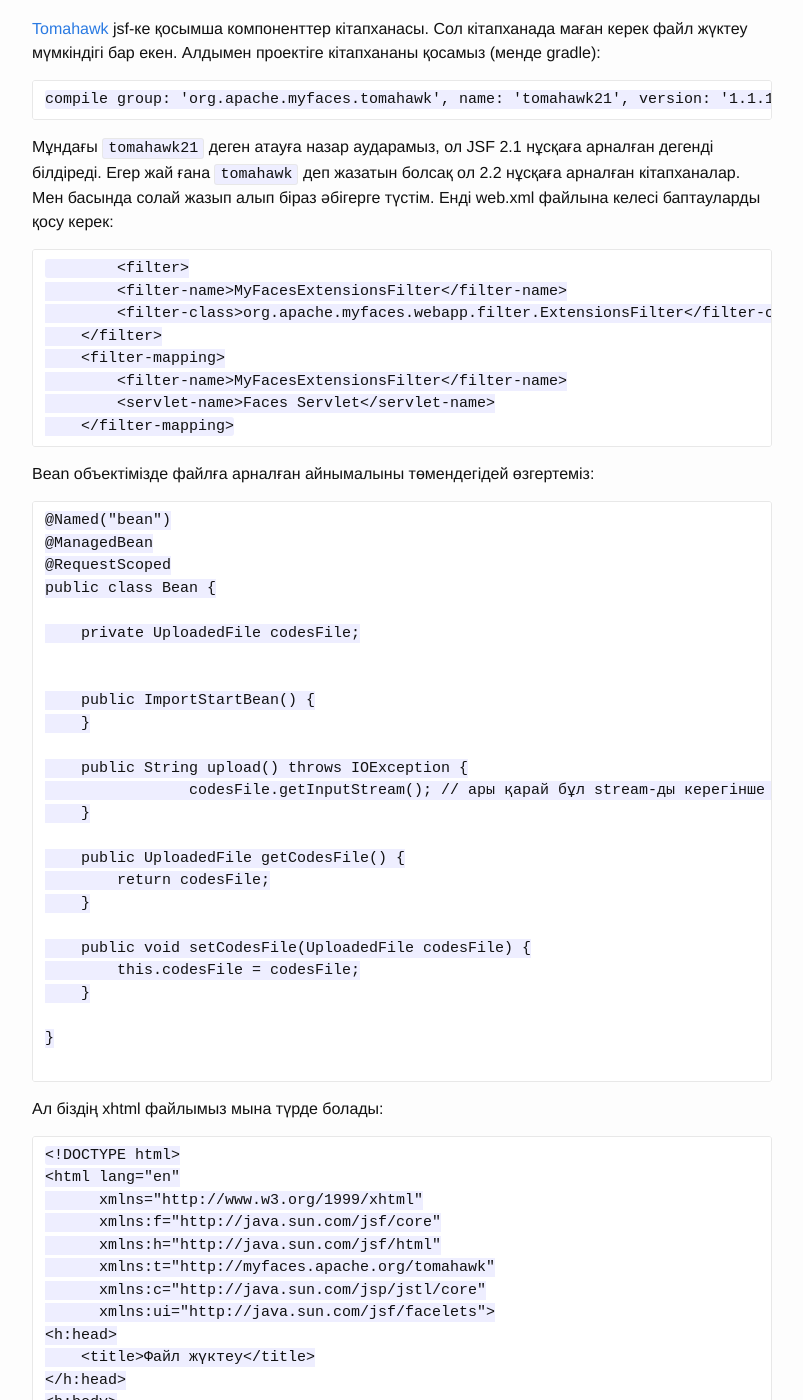
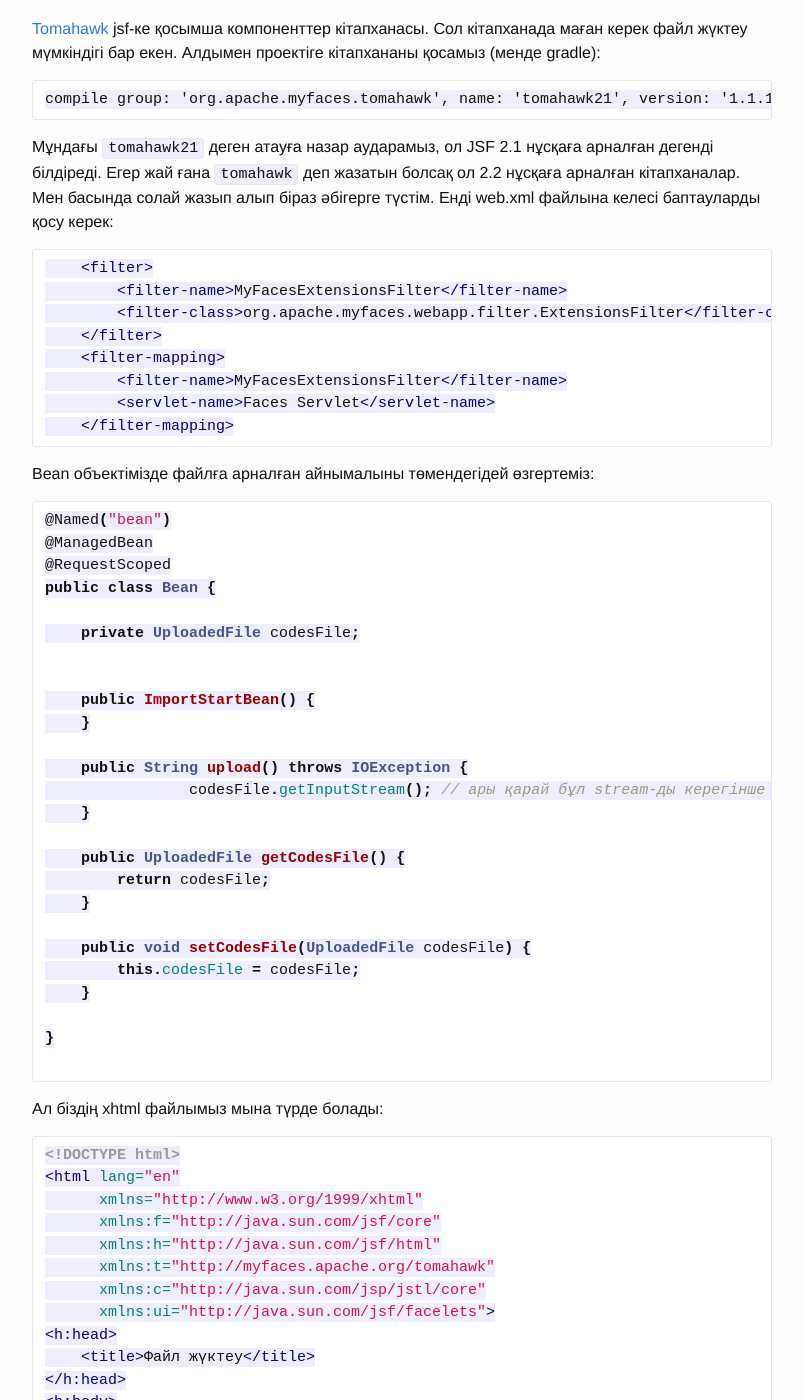
Before and after one commit to skythet/skythet.github.io, a Jekyll site: the page built from _posts/2016-11-25-jsf-file-upload.md, in a window 1280 px wide and 1400 px high, scrolled down 662 px. Shown: the whole window, without its empty margins (238-1041 px from the left). Built offline with Jekyll 4.4.1, drawn with Linux system fonts in a browser that asks for light colours; comment, search, counter and statistics services are not loaded; some of the changed text lies outside the part shown.

Commit message:
Update 2016-11-25-jsf-file-upload.md

````diff
--- a/_posts/2016-11-25-jsf-file-upload.md
+++ b/_posts/2016-11-25-jsf-file-upload.md
@@ -13,7 +13,7 @@ Java Server Faces веб парақ жазуға арналған фреймво
 пайдаланушыда файл жүктеу мүмкіндігі болуы керек. Бірден гуглға шапқан мен мынандай
 нәрсеге тап болдым:
 
-```
+```xml
 <h:form enctype="multipart/form-data">
     <h:inputFile value="#{bean.file}">
         <f:ajax listener="#{bean.save}" />
@@ -42,8 +42,8 @@ compile group: 'org.apache.myfaces.tomahawk', name: 'tomahawk21', version: '1.1.
 Мен басында солай жазып алып біраз әбігерге түстім. Енді web.xml файлына
 келесі баптауларды қосу керек:
 
-```
-	<filter>
+```xml
+    <filter>
         <filter-name>MyFacesExtensionsFilter</filter-name>
         <filter-class>org.apache.myfaces.webapp.filter.ExtensionsFilter</filter-class>
     </filter>
@@ -55,7 +55,7 @@ compile group: 'org.apache.myfaces.tomahawk', name: 'tomahawk21', version: '1.1.
 
 Bean объектімізде файлға арналған айнымалыны төмендегідей өзгертеміз:
 
-```
+```java
 @Named("bean")
 @ManagedBean
 @RequestScoped
@@ -85,7 +85,7 @@ public class Bean {
 
 Ал біздің xhtml файлымыз мына түрде болады:
 
-```
+```xml
 <!DOCTYPE html>
 <html lang="en"
       xmlns="http://www.w3.org/1999/xhtml"
````
